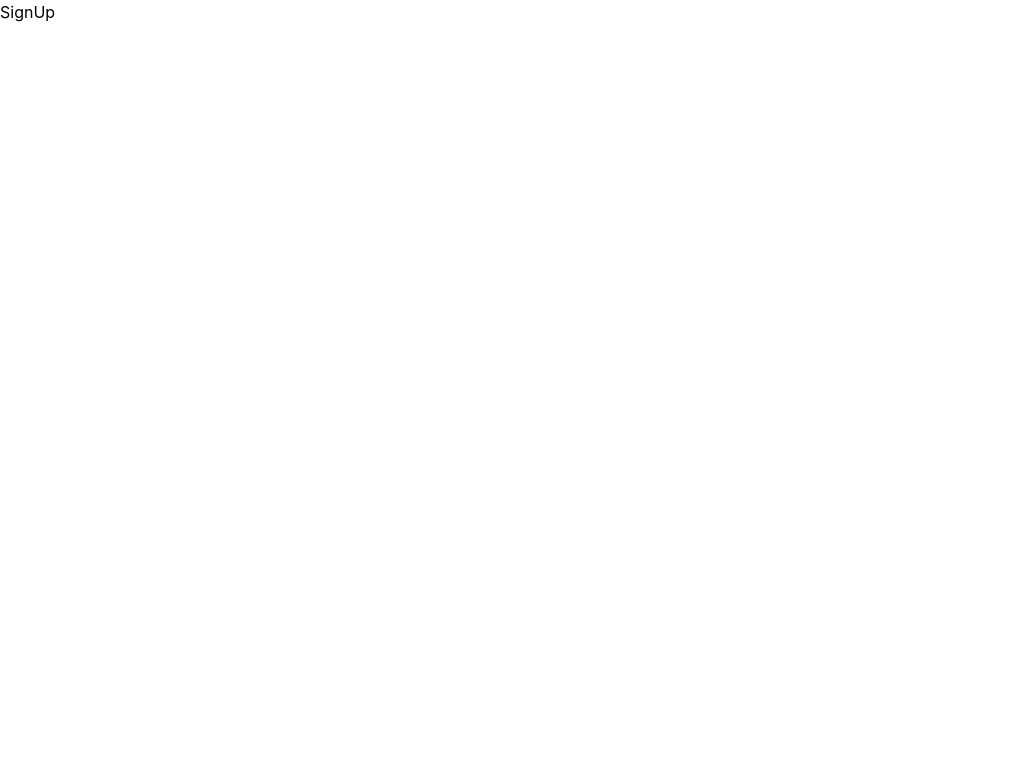
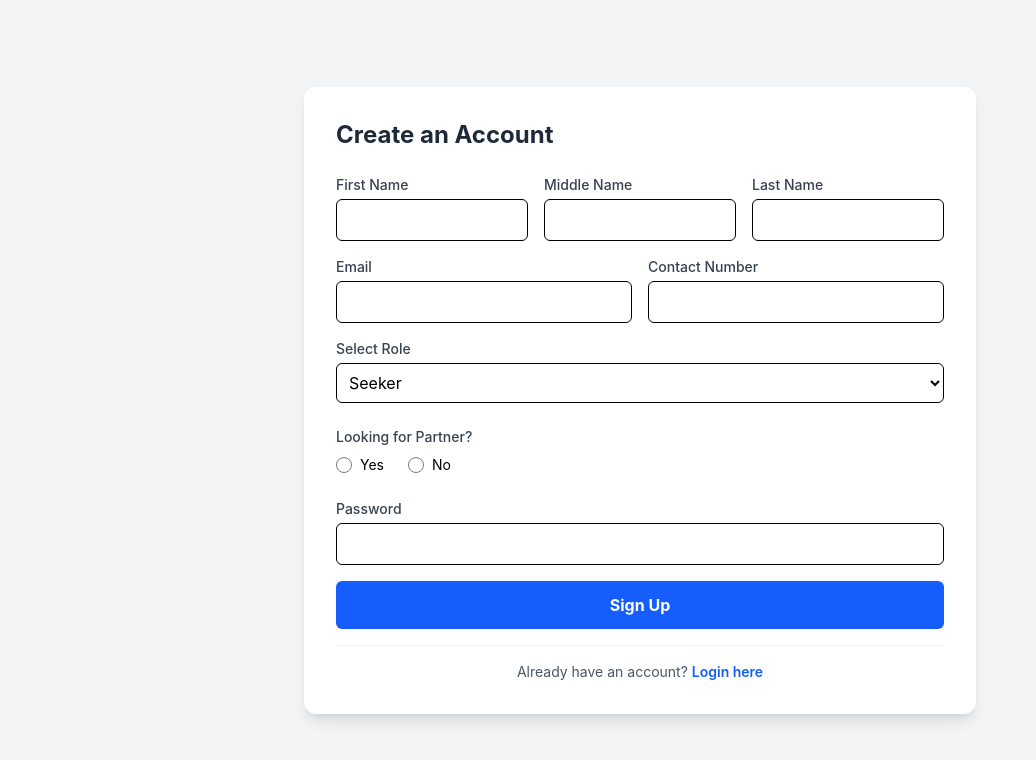
Before and after one commit to Dhananjay137/PG_Finder_Frontend, a React app: page /signUp in a window 1280 px wide. Shown: the top 760 px of the page, without its empty margins (0-1036 px from the left). Built offline with nearby package versions, Linux system fonts and the light colour scheme; the HTML template or start-up script is replaced by a standard one.

Commit message:
Implement login and signup forms with validation and navigation

```diff
--- a/src/components/Login.jsx
+++ b/src/components/Login.jsx
@@ -1,7 +1,90 @@
 import React from 'react'
+import { useForm } from 'react-hook-form'
+import { Link, useNavigate } from 'react-router-dom'
 
 export const Login = () => {
+  // Destructure errors from formState
+  const { register, handleSubmit, formState: { errors } } = useForm()
+  const navigate = useNavigate()
+
+  const validationSchema = {
+    emailValidator: {
+      required: { value: true, message: "Email is required" },
+      pattern: {
+        value: /^[a-zA-Z0-9._%+-]+@[a-zA-Z0-9.-]+\.[a-zA-Z]{2,}$/,
+        message: "Invalid email format"
+      }
+    },
+    passwordValidator: {
+      required: { value: true, message: "Password is required" },
+      pattern: {
+        value: /^(?=.*[a-z])(?=.*[A-Z])(?=.*[0-9])(?=.*[@$!%*?&])[a-zA-Z\d@$!%*?&]{8}/,
+        message: 'Must contain: 8 chars, 1 uppercase, 1 lowercase, 1 number, and 1 special character'
+      }
+    }
+  }
+
+  const submitHandler = (data) => {
+    console.log(data)
+    navigate("/seeker")
+  }
+
   return (
-    <div>Login</div>
+    <div className='min-h-screen bg-gray-100 flex items-center justify-center p-6'>
+      <div className='bg-white max-w-[550px] p-8 rounded-xl shadow-lg w-full max-w-2xl'>
+
+        <header className='text-center mb-8'>
+          <h2 className='text-3xl font-bold text-gray-800 mb-2'>Login</h2>
+          <p className='text-gray-500'>Please login to continue</p>
+        </header>
+
+        <form onSubmit={handleSubmit(submitHandler)} className="space-y-4">
+
+          {/* Email Field */}
+          <div>
+            <label className='block text-sm font-medium mb-1 text-gray-700'>Email Address</label>
+            <input
+              className={`w-full border rounded-md p-2 outline-blue-500 transition-all ${errors.email ? 'border-red-500' : 'border-gray-300'}`}
+              type="email"
+              placeholder="name@company.com"
+              {...register("email", validationSchema.emailValidator)}
+            />
+            {/* Show Email Error */}
+            {errors.email && <span className="text-red-500 text-xs mt-1">{errors.email.message}</span>}
+          </div>
+
+          {/* Password Field */}
+          <div>
+            <label className='block text-sm font-medium mb-1 text-gray-700'>Password</label>
+            <input
+              className={`w-full border rounded-md p-2 outline-blue-500 transition-all ${errors.password ? 'border-red-500' : 'border-gray-300'}`}
+              type="password"
+              placeholder="••••••••"
+              {...register("password", validationSchema.passwordValidator)}
+            />
+            {/* Show Password Error */}
+            {errors.password && <span className="text-red-500 text-xs mt-1 leading-tight block">{errors.password.message}</span>}
+          </div>
+
+          <button
+            className='w-full py-2.5 bg-blue-700 hover:bg-blue-800 text-white font-semibold rounded-md transition-colors mt-4'
+            type='submit'
+          >
+            Login
+          </button>
+          <div className="pt-4 border-t border-gray-100 text-center">
+            <p className="text-sm text-gray-600">
+              Don't have an account?{' '}
+              <Link
+                to="/signUp"
+                className="text-blue-700 font-semibold hover:text-blue-900 hover:underline transition-colors"
+              >
+                Sign Up here
+              </Link>
+            </p>
+          </div>
+        </form>
+      </div>
+    </div>
   )
 }
--- a/src/components/SignUp.jsx
+++ b/src/components/SignUp.jsx
@@ -1,7 +1,135 @@
 import React from 'react'
+import { useForm } from 'react-hook-form';
+import { Link, useNavigate } from 'react-router-dom';
 
 export const SignUp = () => {
+
+  const { register, handleSubmit, formState: { errors } } = useForm();
+  const navigate = useNavigate()
+
+  const validationSchema = {
+    nameValidator: {
+      required: { value:true, message:"name is required"},
+      minLength: { value: 3, message: "Name must be at least 3 characters" }
+    },
+    emailValidator: {
+      required: { value: true, message: "Email is required" },
+      pattern: {
+        value: /^[a-zA-Z0-9._%+-]+@[a-zA-Z0-9.-]+\.[a-zA-Z]{2,}$/,
+        message: "Invalid email format"
+      }
+    },
+    passwordValidator: {
+      required: { value: true, message: "Password is required" },
+      pattern: {
+        value: /^(?=.*[a-z])(?=.*[A-Z])(?=.*[0-9])(?=.*[@$!%*?&])[a-zA-Z\d@$!%*?&]{8}/,
+        message: 'Must contain: 8 chars, 1 uppercase, 1 lowercase, 1 number, and 1 special character'
+      }
+    },
+    contactValidator: {
+      required: {value:true, message:"contact is required"},
+      pattern: {
+        value: /^[0-9]{10}$/,
+        message: "Must be exactly 10 digits"
+      }
+    },
+    roleValidator: { required:{value:true, message: "role is required"}},
+    lookingForPartnerValidator: { required:{value:true, message:"atleast one option is required"}}
+  }
+
+  const onSubmit = (data) => {
+    console.log(data);
+    navigate("/")
+  }
   return (
-    <div>SignUp</div>
-  )
+    <div className="min-h-screen bg-gray-100 flex items-center justify-center p-6">
+      <div className="bg-white p-8 rounded-xl shadow-lg w-full max-w-2xl">
+        <h2 className="text-2xl font-bold mb-6 text-gray-800">Create an Account</h2>
+
+        <form onSubmit={handleSubmit(onSubmit)} className="space-y-4">
+          {/* Name Section - 3 Columns */}
+          <div className="grid grid-cols-1 md:grid-cols-3 gap-4">
+            <div>
+              <label className="block text-sm font-medium text-gray-700">First Name</label>
+              <input {...register("firstName", validationSchema.nameValidator)} className="w-full border rounded-md p-2 mt-1" />
+              {errors.firstName && <p className="text-red-500 text-xs">{errors.firstName.message}</p>}
+            </div>
+            <div>
+              <label className="block text-sm font-medium text-gray-700">Middle Name</label>
+              <input {...register("middleName", validationSchema.nameValidator)} className="w-full border rounded-md p-2 mt-1" />
+              {errors.middleName && <p className="text-red-500 text-xs">{errors.middleName.message}</p>}
+            </div>
+            <div>
+              <label className="block text-sm font-medium text-gray-700">Last Name</label>
+              <input {...register("lastName", validationSchema.nameValidator)} className="w-full border rounded-md p-2 mt-1" />
+              {errors.lastName && <p className="text-red-500 text-xs">{errors.lastName.message}</p>}
+            </div>
+          </div>
+
+          {/* Contact Details */}
+          <div className="grid grid-cols-1 md:grid-cols-2 gap-4">
+            <div>
+              <label className="block text-sm font-medium text-gray-700">Email</label>
+              <input type="email" {...register("email", validationSchema.emailValidator)} className="w-full border rounded-md p-2 mt-1" />
+              {errors.email && <p className="text-red-500 text-xs">{errors.email.message}</p>}
+            </div>
+            <div>
+              <label className="block text-sm font-medium text-gray-700">Contact Number</label>
+              <input type="tel" {...register("contact", validationSchema.contactValidator)} className="w-full border rounded-md p-2 mt-1" />
+              {errors.contact && <p className="text-red-500 text-xs">{errors.contact.message}</p>}
+            </div>
+          </div>
+
+          {/* Role Selector */}
+          <div>
+            <label className="block text-sm font-medium text-gray-700">Select Role</label>
+            <select {...register("role", validationSchema.roleValidator)} className="w-full border rounded-md p-2 mt-1 bg-white">
+              <option value="seeker">Seeker</option>
+              <option value="owner">Owner</option>
+              <option value="admin">Admin</option>
+            </select>
+            {errors.role && <p className="text-red-500 text-xs">{errors.role.message}</p>}
+          </div>
+
+          {/* Radio Buttons: Looking for Partner */}
+          <div className="py-2">
+            <span className="block text-sm font-medium text-gray-700 mb-2">Looking for Partner?</span>
+            <div className="flex gap-6">
+              <label className="flex items-center gap-2 cursor-pointer">
+                <input type="radio" value="yes" {...register("lookingForPartner", validationSchema.lookingForPartnerValidator)} className="w-4 h-4 text-blue-600" />
+                <span className="text-sm">Yes</span>
+              </label>
+              <label className="flex items-center gap-2 cursor-pointer">
+                <input type="radio" value="no" {...register("lookingForPartner" ,validationSchema.lookingForPartnerValidator)} className="w-4 h-4 text-blue-600" />
+                <span className="text-sm">No</span>
+              </label>
+              {errors.lookingForPartner && <p className="text-red-500 text-xs">{errors.lookingForPartner.message}</p>}
+            </div>
+          </div>
+
+          {/* Password */}
+          <div>
+            <label className="block text-sm font-medium text-gray-700">Password</label>
+            <input type="password" {...register("password", validationSchema.passwordValidator)} className="w-full border rounded-md p-2 mt-1" />
+            {errors.password && <p className="text-red-500 text-xs">{errors.password.message}</p>}
+          </div>
+
+          <button type="submit" className="w-full bg-blue-600 text-white font-bold py-3 rounded-md hover:bg-blue-700 transition">
+            Sign Up
+          </button>
+          <div className="pt-4 border-t border-gray-100 text-center">
+            <p className="text-sm text-gray-600">
+              Already have an account?{' '}
+              <Link
+                className="text-blue-600 font-semibold hover:text-blue-800 hover:underline transition-colors"
+                to="/"
+              >
+                Login here
+              </Link>
+            </p>
+          </div>
+        </form>
+      </div>
+    </div>
+  );
 }
```
